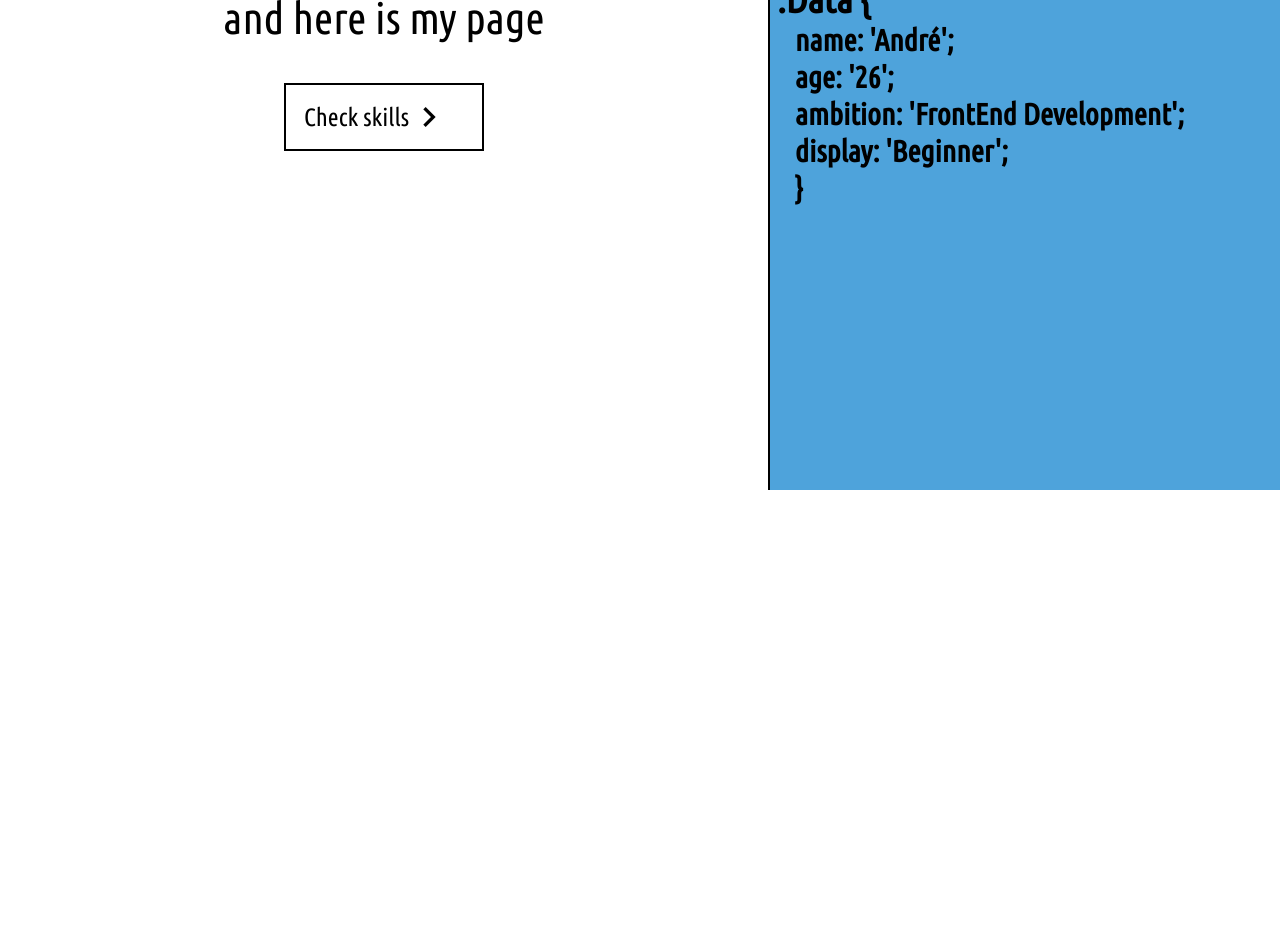
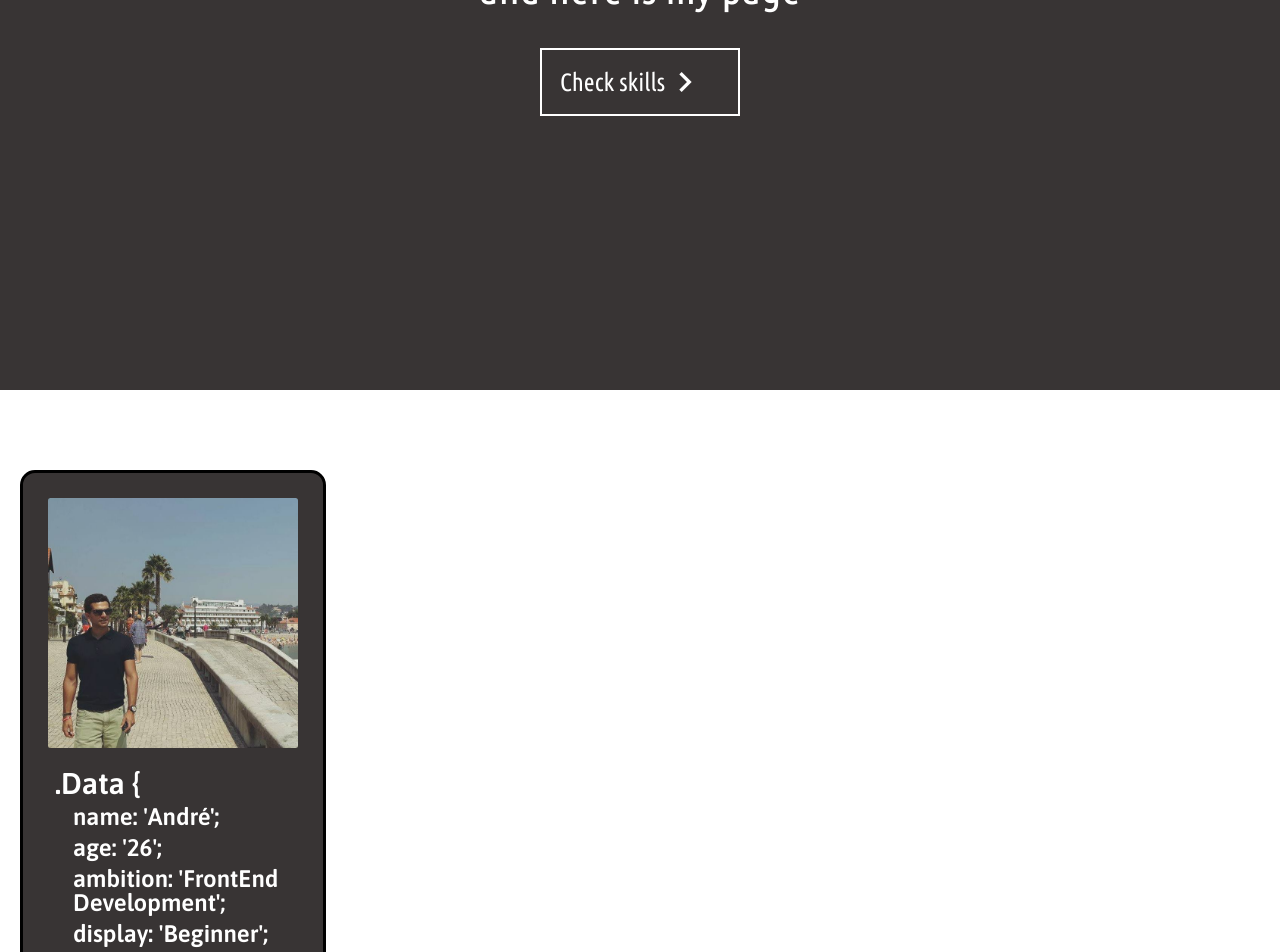
Before and after one commit to Mendez324/Portfolio--Landing-page, a plain HTML site: page index.html in a window 1280 px wide. Shown: the part 480-1432 px from the top of the page. Before the commit the page ends 970 px from the top, so only its background shows below. Drawn offline with nearby package versions, Linux system fonts and the light colour scheme.

Commit message:
changed hero appearence

```diff
--- a/index.html
+++ b/index.html
@@ -17,7 +17,6 @@
             <ul class="c-menu-list">
                 <li class="c-menu-list-item">About </li>
                 <li class="c-menu-list-item">Contact</li>
-
             </ul>
         </nav>
     </header>
@@ -31,26 +30,25 @@
                 <i class="material-icons">keyboard_arrow_right</i>
             </div>
         </div>
-        <div class="c-hero-profile">
-            <article class="c-hero-about">
-                <figure class="c-hero-profile-imgcontainer">
+
+    </section>
+    <section class="c-skills">
+        <div class="c-skills-profile">
+            <article class="c-skills-about">
+                <figure class="c-skills-profile-imgcontainer">
                     <img src="images/img1.jpg" alt="profilepic" class="profile-pic">
                 </figure>
-                <div class="c-hero-skills-container">
-                    <h3 class="c-hero-me">.Data {</h3>
-                    <p class="c-hero-me-data">name: 'André';</p>
-                    <p class="c-hero-me-data">age: '26';</p>
-                    <p class="c-hero-me-data">ambition: 'FrontEnd Development';</p>
-                    <p class="c-hero-me-data">display: 'Beginner';</p>
-                    <p class="c-hero-me-data">}</p>
+                <div class="c-skills-container">
+                    <h3 class="c-skills-me">.Data {</h3>
+                    <p class="c-skills-me-data">name: 'André';</p>
+                    <p class="c-skills-me-data">age: '26';</p>
+                    <p class="c-skills-me-data">ambition: 'FrontEnd Development';</p>
+                    <p class="c-skills-me-data">display: 'Beginner';</p>
+                    <p class="c-skills-me-data">display: 'Beginner';</p>
+                    <p class="c-skills-me-data">}</p>
                 </div>
             </article>
         </div>
-    </section>
-    <section class="c-skills">
-
-
-
     </section>
 
 
--- a/scss/base/_general.scss
+++ b/scss/base/_general.scss
@@ -3,7 +3,7 @@ $primaryfont: 'Ubuntu Condensed', sans-serif;
 $secondaryfont: 'Asap', sans-serif;
 $textcolor: White;
 $primarycolor: Black;
-$secondarycolor: rgb(78, 163, 219);
+$secondarycolor:rgb(56, 52, 52) ;
 
 
 body {
--- a/scss/components/_hero.scss
+++ b/scss/components/_hero.scss
@@ -1,12 +1,15 @@
 .c-hero {
-    background: white;
+    background:rgb(56, 52, 52);
     width: 100%;
     height: 100vh;
     display:flex;
     .c-hero-intro {
-        flex-basis: 60%;
-        height: 900px;
+        flex-basis: 100%;
+        height: 800px;
         font-family: $primaryfont;
+        color: $textcolor;
+
+
         //@include background-gradient (white, $secondarycolor, horizontal);
         .c-hero-title {
             font-size: 64px;
@@ -28,7 +31,7 @@
             display: flex;
             align-items: center;
             width: 200px;
-            border: 2px solid black;
+            border: 2px solid $textcolor;
             margin: 0 auto;
             top:35%;
             transform:translateY(-50%);
@@ -36,6 +39,7 @@
             text-align: center;
             padding: 12px 18px ;
             font-size: 0;
+            color: $textcolor;
             &:hover {
                 background: $secondarycolor;
                 .material-icons {
@@ -49,57 +53,12 @@
         .c-hero-button-text {
             font-size: 25px;
             text-decoration: none;
-            color: black;
+            color: $textcolor;
         }
         .material-icons {
             display: inline-block;
             font-size: 40px;
+            color: $textcolor;
         }
     }
-    .c-hero-profile {
-        border-left: 2px solid black;
-        background: $secondarycolor;
-        flex-basis: 40%;
-        height: 900px;
-        .c-hero-about {
-            width: 100%;
-            height: 500px;
-            display:block;
-            margin-top: 30px;
-            .c-hero-profile-imgcontainer {
-                width: 350px;
-                height: 350px;
-                border-radius: 50%;
-                background: white;
-                border: 2px solid black;
-                margin: 0 auto;
-                .profile-pic {
-                    border-radius: 50%;
-                    width: 98%;
-                    height: auto;
-
-                }
-            }
-        }
-        .c-hero-skills-container {
-            height: 400px;
-            width: 100%;
-            //border: 2px solid black;
-            font-family: $primaryfont;
-            text-align: left;
-            margin-top: 10px;
-            .c-hero-me {
-                font-size: 38px;
-                font-weight: 900;
-                margin: 7px;
-            }
-            .c-hero-me-data {
-                display: block;
-                font-size: 30px;
-                font-weight: 900;
-                margin: 7px 0 7px 25px;;
-            }
-        }
-
-    }
 }
--- a/scss/components/_menu.scss
+++ b/scss/components/_menu.scss
@@ -1,7 +1,8 @@
 .c-menu {
     height: 70px;
     width: 100%;
-    border-bottom: 2px solid $secondarycolor ;
+    border-bottom: 2px solid $textcolor;
+    background: rgb(56, 52, 52);
     .c-menu-navigation {
         display: flex;
         line-height: 30px;
@@ -9,7 +10,7 @@
             margin: 0 auto;
             align-items: center;
             .c-menu-list-item {
-                color: $primarycolor;
+                color: $textcolor;
                 font-family: $primaryfont;
                 display: inline-block;
                 font-size: 20px;
--- /dev/null
+++ b/scss/components/_skills.scss
@@ -0,0 +1,57 @@
+.c-skills {
+    background: $textcolor;
+    height: 800px;
+    width: 100%;
+    display: flex;
+    align-items: center;
+    .c-skills-profile {
+        border: 3px solid black;
+        flex-basis: 20%;
+        height: 650px;
+        width: auto;
+        background: $secondarycolor;
+        margin: 30px 40px 20px 20px;
+        border-radius: 15px;
+        .c-skills-about {
+            width: 300px;
+            height: 400px;
+            display:block;
+            padding: 25px;
+            margin: 0 auto;
+            .c-skills-profile-imgcontainer {
+                width: 250px;
+                height: 250px;
+                border-radius: 50%;
+                background: white;
+                .profile-pic {
+                    border-radius: 1%;
+                    width: 100%;
+                    height: auto;
+
+                }
+            }
+        }
+        .c-skills-container {
+            height: 400px;
+            width: 100%;
+            font-family: $secondaryfont;
+            margin: 0 left;
+            margin-top: 20px;
+            color: $textcolor;
+            .c-skills-me {
+                font-size: 30px;
+                font-weight: 900;
+                margin: 7px;
+            }
+            .c-skills-me-data {
+                display: block;
+                font-size: 24px;
+                font-weight: 900;
+                margin: 7px 0 7px 25px;;
+            }
+        }
+
+    }
+
+
+}
--- a/scss/style.scss
+++ b/scss/style.scss
@@ -3,3 +3,4 @@
 @import 'base/general.scss';
 @import 'components/menu';
 @import 'components/hero';
+@import 'components/skills';
```
Also changed, not shown: css/style.css, 1 other file.
